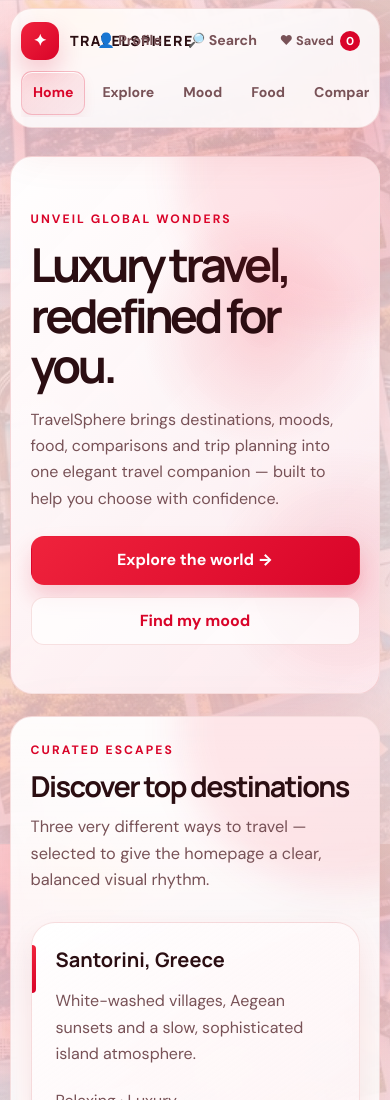
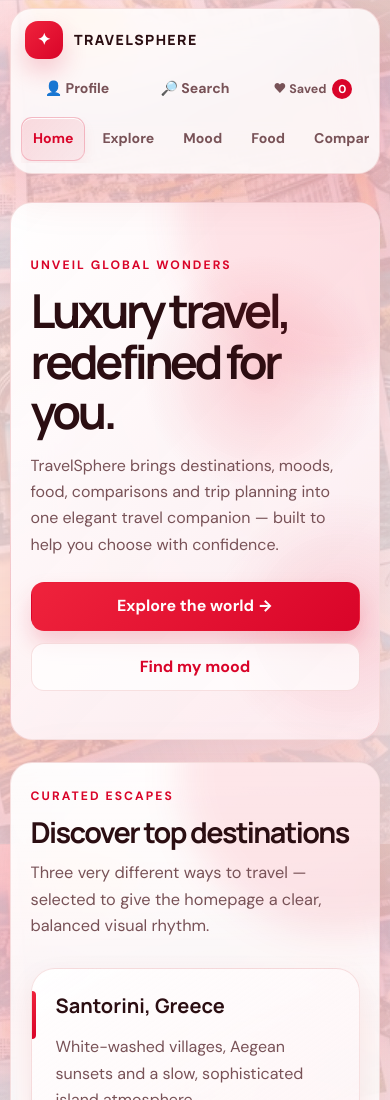
Before and after one commit to Mohith1-stack/Travel_sphere, a plain HTML site: page index.html in a window 390 px wide. Shown: the top 1100 px of the page. Drawn offline with Linux system fonts and the light colour scheme.

Commit message:
fix mobile header layout

```diff
--- a/style.css
+++ b/style.css
@@ -2214,9 +2214,9 @@ html[data-theme="light"] .map-arena {
 
 @media (max-width: 620px) {
   .site-header {
-    grid-template-columns: minmax(0, 1fr) auto;
-    align-items: center;
-    gap: 8px 10px;
+    grid-template-columns: minmax(0, 1fr);
+    align-items: stretch;
+    gap: 6px;
     padding: 10px;
   }
 
@@ -2225,6 +2225,7 @@ html[data-theme="light"] .map-arena {
     grid-row: 1;
     justify-content: flex-start;
     min-width: 0;
+    padding: 2px 4px;
   }
 
   .brand-mark {
@@ -2239,8 +2240,8 @@ html[data-theme="light"] .map-arena {
   }
 
   .primary-nav {
-    grid-column: 1 / -1;
-    grid-row: 2;
+    grid-column: 1;
+    grid-row: 3;
     width: 100%;
     padding: 0 0 2px;
     overscroll-behavior-x: contain;
@@ -2264,16 +2265,40 @@ html[data-theme="light"] .map-arena {
   }
 
   .tool-nav {
-    grid-column: 2;
-    grid-row: 1;
-    justify-content: flex-end;
+    grid-column: 1;
+    grid-row: 2;
+    justify-content: space-between;
     flex-wrap: nowrap;
-    gap: 2px;
+    gap: 6px;
+    width: 100%;
+  }
+
+  .tool-nav > li {
+    flex: 1 1 0;
+    min-width: 0;
+  }
+
+  .tool-nav > li > details {
+    width: 100%;
+  }
+
+  .tool-nav > li > details > summary,
+  .tool-nav > li > .tool-chip {
+    width: 100%;
+    min-width: 0;
+    overflow: hidden;
+    text-overflow: ellipsis;
+    white-space: nowrap;
   }
 
   .tool-chip {
-    padding: 7px 8px;
-    font-size: .8rem;
+    justify-content: center;
+    padding: 7px 6px;
+    font-size: .78rem;
+  }
+
+  .tool-chip .count {
+    flex: 0 0 auto;
   }
 
   .page-shell {
@@ -2311,11 +2336,11 @@ html[data-theme="light"] .map-arena {
 
   .tool-panel {
     position: fixed;
-    top: 128px;
+    top: 180px;
     left: 10px;
     right: 10px;
     width: auto;
-    max-height: calc(100dvh - 148px);
+    max-height: calc(100dvh - 200px);
     overflow-y: auto;
     overscroll-behavior: contain;
   }
```
